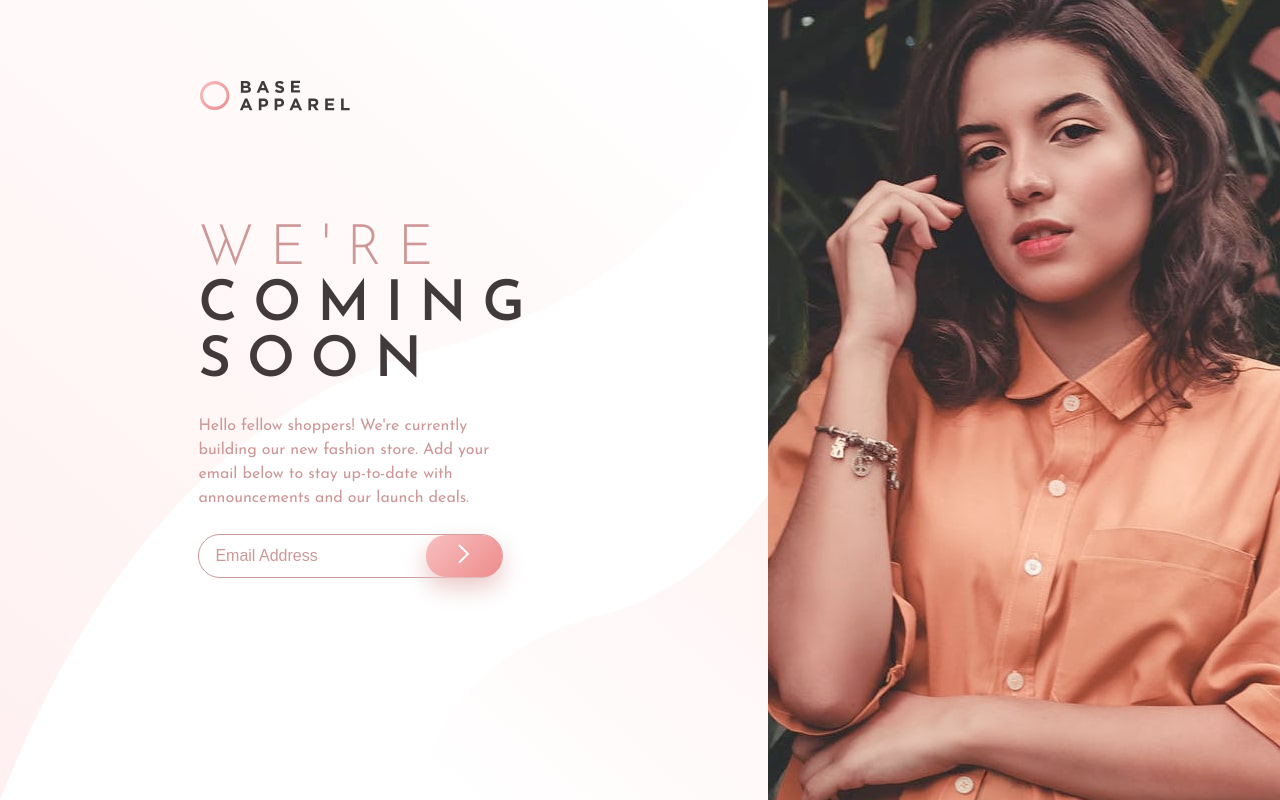
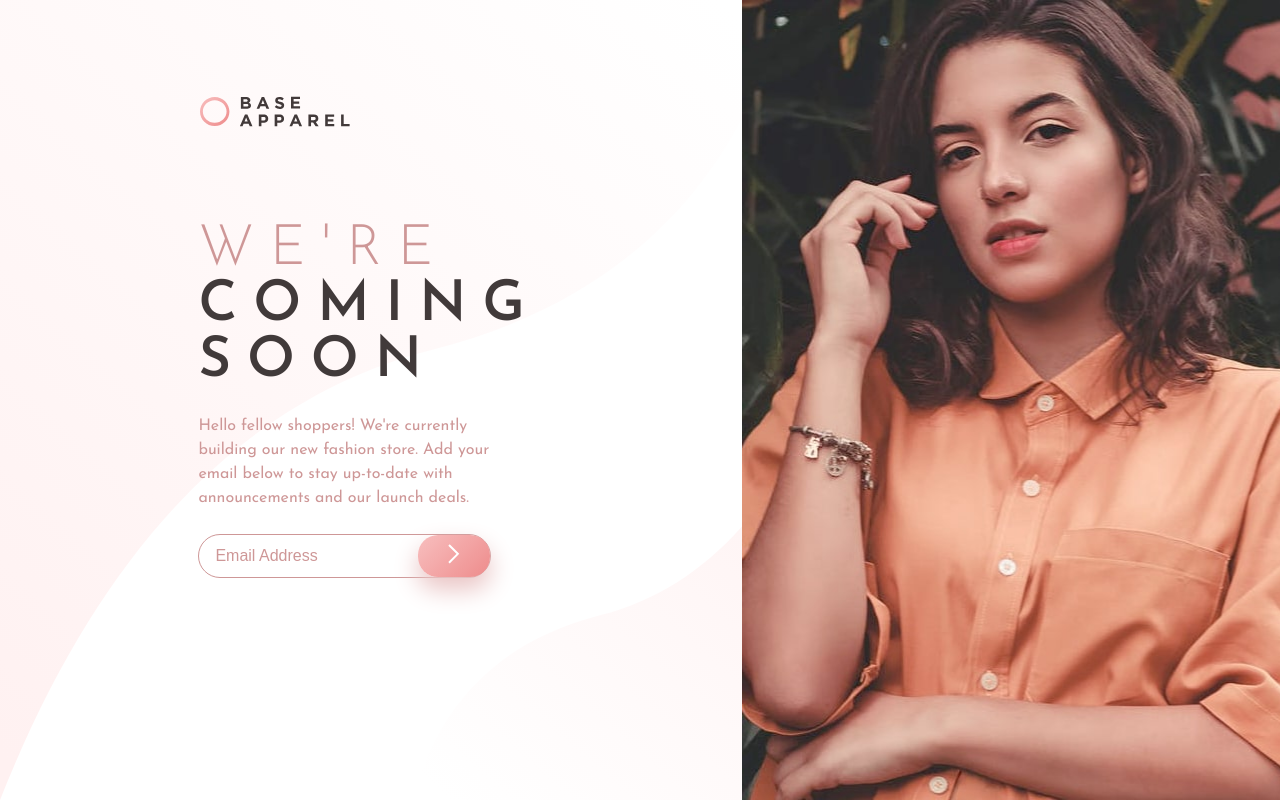
Before and after one commit to Chaitanya-087/base-apparel-comming-soon, a plain HTML site: page index.html in a window 1280 px wide. Drawn offline with Linux system fonts and the light colour scheme.

Commit message:
base apparel change

```diff
--- a/index.css
+++ b/index.css
@@ -132,7 +132,7 @@ form button {
     border-style: none;
     border-radius: 20px;
     background: linear-gradient(135deg, hsl(0, 80%, 86%), hsl(0, 74%, 74%));
-    box-shadow: 0 10px 25px 0 rgb(234, 198, 198);
+    box-shadow: 0 12px 25px 1px rgb(234, 198, 198);
     cursor: pointer;
     position: absolute;
     right: 0;
@@ -148,7 +148,7 @@ form button {
         object-fit: contain;
         background-position: top left;
         right: 0;
-        width: 40vw;
+        width: 42vw;
         height: 100vh;
         top: 0;
     }
@@ -159,9 +159,10 @@ form button {
         left: 0;
         height: 100vh;
         top: 0;
-        width: 60vw;
+        width: calc(100vw - 42vw);
         display: flex;
         justify-content: center;
+        background-color:linear-gradient(135deg,hsl(0, 80%, 86%), hsl(0, 74%, 74%)) ;
     }
     .col1-data{
         text-align: left;
@@ -170,7 +171,7 @@ form button {
     }
     .logo{
         position: absolute;
-        top: 10vh;
+        top: 12vh;
         left: 10.5rem;
     }
     .description{
--- a/index.html
+++ b/index.html
@@ -35,7 +35,7 @@
 
           <form action="get">
             <input placeholder="Email Address" id="email" name="email" class="clr-grey fs-16" />
-            <span class="error hide"><img src="./images/icon-error.svg"></span>
+            <span class="error hide"><img src="./images/icon-error.svg" alt="error image"></span>
             <span class="error-message hide">Please provide a valid email</span>
             <button type="submit">
               <img src="./images/icon-arrow.svg" alt="arrow" />
```
